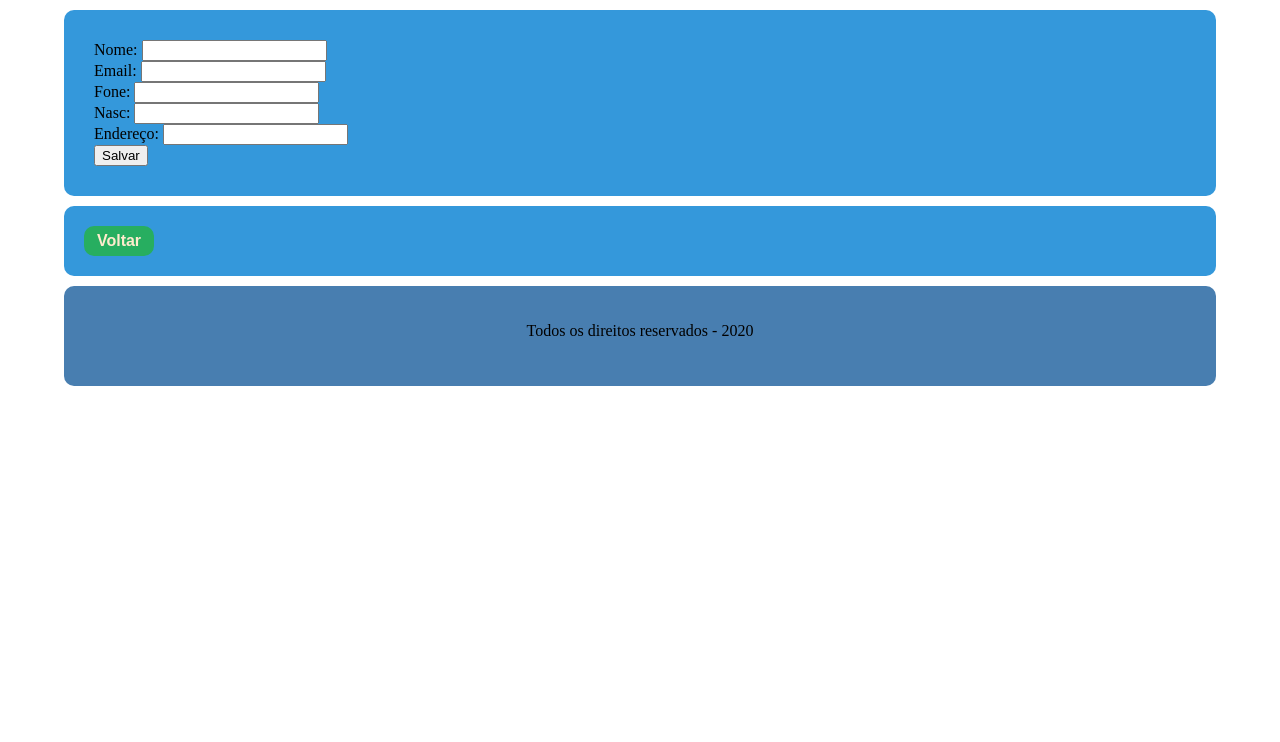
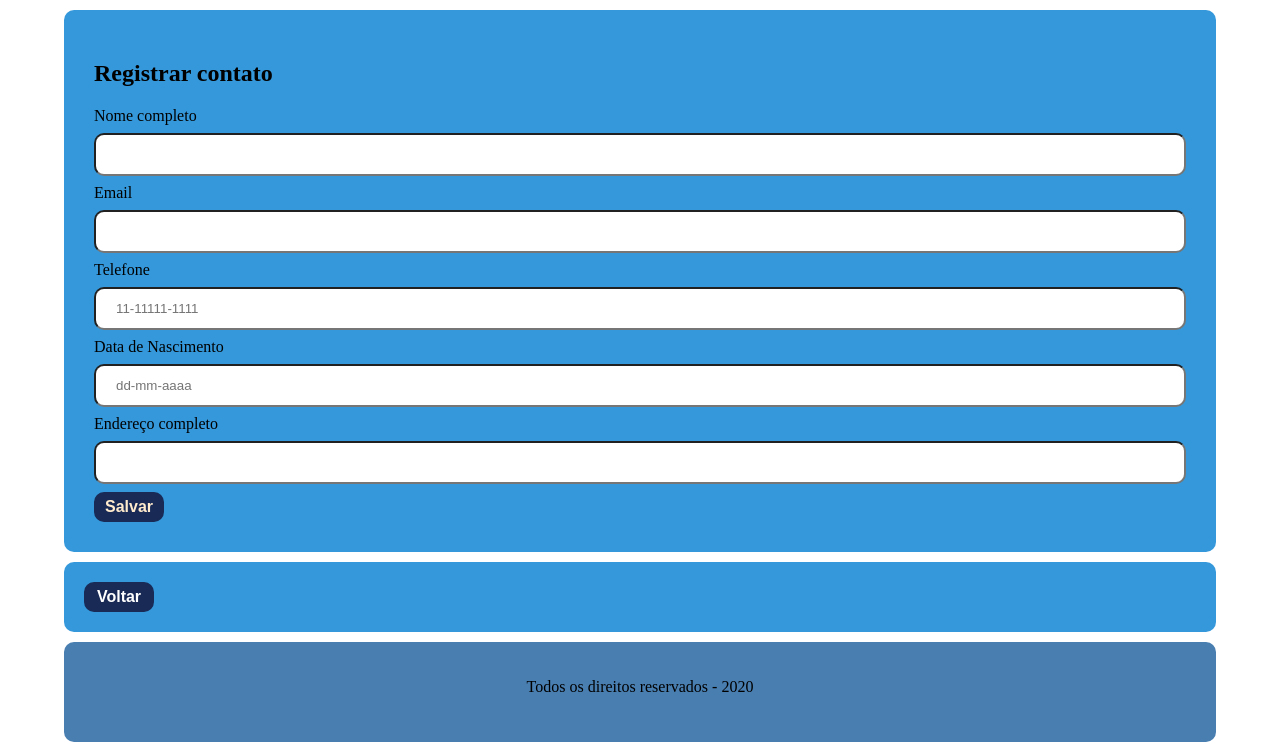
Before and after one commit to GeovaniiSilva/projetinho_test_signoweb, a PHP site: page /teste/new_contact.php in a window 1280 px wide. Shown: the part 100-842 px from the top of the page. Before the commit the page ends 486 px from the top, so only its background shows below. Run offline with PHP 8.4, Linux system fonts and the light colour scheme.

Commit message:
Adição de CSS e Html resposividade

```diff
--- a/classes/contactdao.class.php
+++ b/classes/contactdao.class.php
@@ -33,7 +33,7 @@ class ContactDAO {
 
     //Função que busca um contato específico
     public function detail_contact($id){
-        $contact = new Contact();
+        $contact = null;
         try{
             $result = $this->connection->get_connection()->prepare('select * from contact where id = :id');
             $result->execute(array(
@@ -41,7 +41,7 @@ class ContactDAO {
             ));
 
             while($data = $result->fetch(PDO::FETCH_ASSOC)){
-
+                $contact = new Contact();
                 $contact->set_id($data['id']);
                 $contact->set_name($data['name']);
                 $contact->set_email($data['email']);
@@ -51,6 +51,7 @@ class ContactDAO {
             }
         }catch(PDOException $e){
             echo "Error: " . $e->getMessage();
+            $contact = null;
         }
         return $contact;
     }
@@ -88,6 +89,18 @@ class ContactDAO {
         }
     }
 
+    public function delete_contact($id){
+        try{
+            $stmt = $this->connection->get_connection()->prepare('delete from contact where id=:id');
+            $stmt->execute(array(
+                ':id' => $id
+            ));
+            return true;
+        }catch(PDOException $e){
+            return false;
+        }
+    }
+
 }
 
 ?>
--- a/css/header.css
+++ b/css/header.css
@@ -12,4 +12,20 @@
     padding-top: 20px;
     font-size: 3em;
     color: #34495e;
+
+
 }
+
+@media only screen and (max-width: 650px)
+{
+  .header h1{
+      font-size: 2em;
+  }
+}
+
+@media only screen and (max-width: 300px)
+{
+  .header h1{
+      font-size: 1.5em;
+  }
+}
--- a/css/index.css
+++ b/css/index.css
@@ -41,16 +41,17 @@ body,html {
     border-radius: 10px;
     margin-top: 10px;
     padding: 20px;
+    color: blanchedalmond;
 }
 
-.buttons .actions{
-    background-color: #27ae60;
+.actions{
+    background-color: #192a56;
     border-radius: 10px;
     border-style: solid;
-    border-color:#27ae60;
+    border-color: #192a56;
     width: 70px;
     height: 30px;
-    color: blanchedalmond;
+    color: white;
     font-weight: bold;
     font-size: 1em;
 }
@@ -85,3 +86,59 @@ body,html {
     border-color: darkolivegreen;
     padding-left: 20px;
 }
+
+input[type=text] {
+    width: 100%;
+    padding: 12px 20px;
+    margin: 8px 0;
+    box-sizing: border-box;
+    border-radius: 10px;
+}
+input[type=email] {
+    width: 100%;
+    padding: 12px 20px;
+    margin: 8px 0;
+    box-sizing: border-box;
+    border-radius: 10px;
+  }
+  input[type=fone] {
+    width: 100%;
+    padding: 12px 20px;
+    margin: 8px 0;
+    box-sizing: border-box;
+    border-radius: 10px;
+  }
+
+  input[type=submit]{
+    background-color: #192a56;
+    border-radius: 10px;
+    border-style: solid;
+    border-color: #192a56;
+    width: 70px;
+    height: 30px;
+    color: blanchedalmond;
+    font-weight: bold;
+    font-size: 1em;
+  }
+
+  @media only screen and (max-width: 650px)
+  {
+    .table_contacts{
+        margin-top: 5px;
+        width: 90%;
+    }
+
+  }
+
+  @media only screen and (max-width: 420px)
+  {
+    .table_contacts{
+        margin-top: 5px;
+        width: 80%;
+    }
+    .table_contacts td{
+        padding-left: 1px;
+        font-size: 15px;
+    }
+
+  }
--- a/new_contact.php
+++ b/new_contact.php
@@ -8,18 +8,26 @@
         $required = array('name','email','phone');
 
         $error = false;
+        $date_birth = null;
+        $phone_contact = null;
+        $errors = array();
+
+
+        $date_birth = date('Y-m-d', strtotime($_POST['birth']));
+
+
         foreach($required as $field) {
         if (empty($_POST[$field])) {
             $error = true;
+            array_push($errors, $field." é obrigatório!");
         }
         }
-        if($error){
-            echo "Campos vazios são obrigatórios!";
-        }else{
+        if(!$error){
+
             $contact->set_name(trim($_POST['name']));
             $contact->set_email(trim($_POST['email']));
             $contact->set_phone(trim($_POST['phone']));
-            $contact->set_birth(trim($_POST['birth']));
+            $contact->set_birth($date_birth);
             $contact->set_address(trim($_POST['address']));
 
             if($contactDao->insert_contact($contact)){
@@ -46,17 +54,37 @@
             include_once "templates/header.php";
         ?>
         <div class="content">
+            <h2>Registrar contato</h2>
             <form action="<?php echo htmlspecialchars($_SERVER["PHP_SELF"]);?>" method="POST">
-                Nome: <input type="text" name="name" id="name"> <br>
-                Email: <input type="text" name="email" id="email"> <br>
-                Fone: <input type="text" name="phone" id="phone"> <br>
-                Nasc: <input type="text" name="birth" id="birth"> <br>
-                Endereço: <input type="text" name="address" id="address"> <br>
+                Nome completo <input type="text" name="name" id="name"> <br>
+                Email <input type="email" name="email" id="email"> <br>
+                Telefone <input type="fone" name="phone" id="phone"
+                onkeyup="
+                    var v = this.value;
+                    if (v.match(/^\d{2}$/) !== null) {
+                        this.value = v + '-';
+                    }"
+                    maxlength="10" placeholder="11-11111-1111"> <br>
+                Data de Nascimento <input type="text" name="birth" id="birth"
+                onkeyup="
+                    var v = this.value;
+                    if (v.match(/^\d{2}$/) !== null) {
+                        this.value = v + '/';
+                    } else if (v.match(/^\d{2}\/\d{2}$/) !== null) {
+                        this.value = v + '/';
+                    }"
+                    maxlength="10" placeholder="dd-mm-aaaa"> <br>
+                Endereço completo <input type="text" name="address" id="address"> <br>
                 <input type="submit" value="Salvar" class="actions">
+                <?php if(isset($errors)){ foreach($errors as $erro){ ?>
+                    <ul>
+                        <?php echo "<li>". $erro . "</li>" ?>
+                    </ul>
+                <?php } } ?>
             </form>
         </div>
         <div class="buttons">
-            <a href="/teste" class="btn btn-primary"><button class="actions">Voltar</button></a>
+            <a href="/teste"><button class="actions">Voltar</button></a>
         </div>
         <?php include_once "templates/footer.php"; ?>
     </body>
```
Also changed, not shown: contact.php (+16 -7 lines), delete_contact.php (added, +8 -0 lines), edit_contact.php (+27 -10 lines), success.php (+9 -11 lines), README.md (added).
